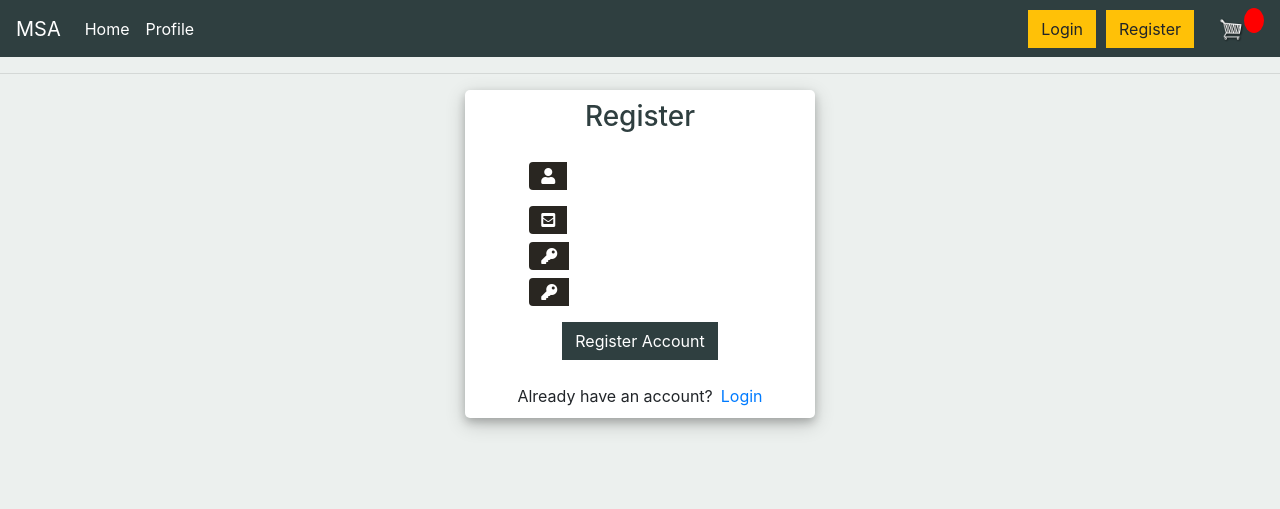
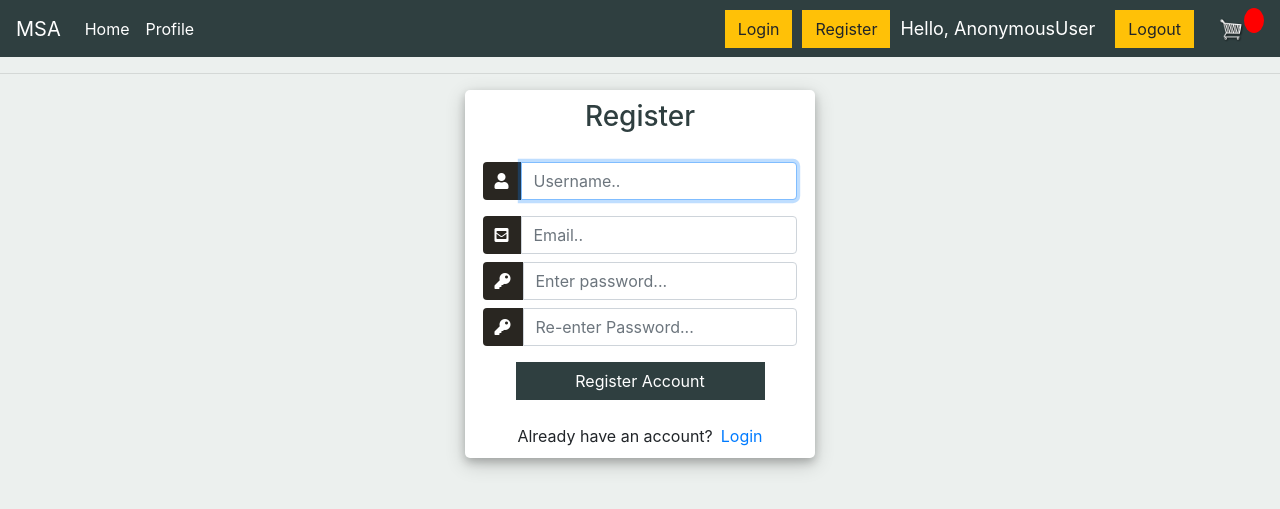
Before and after one commit to Mohamed-Salem-Ali/e-commerce, a Django app: page /auth/register/ in a window 1280 px wide. Shown: the top 509 px of the page. Run offline with Django 5.2, Linux system fonts and the light colour scheme; some libraries are stand-ins or nearby versions.

Commit message:
Feat(Auth): Login and Logout Configuration - Edit "urls.py" by adding the new paths for auth pages - Add register, login and logout functions - Add message to user and logout button in Navbar - Add styling for user hello message

```diff
--- a/authentication/templates/authentication/login.html
+++ b/authentication/templates/authentication/login.html
@@ -11,6 +11,7 @@
             </div>
             <div class="d-flex justify-content-center form_container">
                 <form method="POST" action="">
+                    {% csrf_token %}
                     <div class="input-group mb-3">
                         <div class="input-group-append">
                             <span class="input-group-text"><i class="fas fa-user"></i></span>
--- a/authentication/urls.py
+++ b/authentication/urls.py
@@ -1,12 +1,13 @@
 from django.urls import path, include
 
-from authentication.views import UserProfileView, profile, register, login
+from authentication.views import  loginPage, logoutUser, profile, registerPage
 
 urlpatterns = [
     path('api/', include('dj_rest_auth.urls')),  # Login, Logout, Password Reset
     path('api/registration/', include('dj_rest_auth.registration.urls')),  # Register
-    path('api/profile/', UserProfileView.as_view(), name='user-profile'),
-    path("login/", login, name="login"),
-    path("register/", register, name="register"),
+    #path('api/profile/', UserProfileView.as_view(), name='user-profile'),
+    path("login/", loginPage, name="login"),
+    path("register/", registerPage, name="register"),
+    path('logout/',logoutUser,name="logout"),
     path('profile',profile,name="profile")
 ]
--- a/authentication/views.py
+++ b/authentication/views.py
@@ -1,25 +1,40 @@
-from django.shortcuts import render
-from rest_framework import generics, permissions
-from .models import Customer
-from .serializers import UserProfileSerializer
-# Create your views here.
-class UserProfileView(generics.RetrieveUpdateAPIView):
-    queryset = Customer.objects.all()
-    serializer_class = UserProfileSerializer
-    permission_classes = [permissions.IsAuthenticated]
+from pyexpat.errors import messages
+from django.shortcuts import render ,redirect
+from django.contrib.auth.models import User
+from django.contrib.auth import authenticate, login, logout
+from .forms import CreateUserForm
+from django.contrib import messages
 
-    def get_object(self):
-        return self.request.user
+def registerPage(request):
+    form = CreateUserForm()
+    if request.method == 'POST':
+        form = CreateUserForm(request.POST)
+        if form.is_valid():
+            form.save()
+            user_name = form.cleaned_data.get('username')
+            messages.success(request, 'User was created for '+user_name)
 
-def register(request):
+            return redirect('login')
+    context={'form': form}
+    return render(request,'authentication/register.html',context)
+
+def loginPage(request):
+    if request.method == 'POST':
+        username=request.POST.get('username')
+        password=request.POST.get('password')
+
+        user = authenticate(request,username=username,password=password)
+        if user is not None:
+            login(request,user)
+            return redirect('home')
+        else:
+            messages.info(request, 'username or password is incorrect')
     context={}
-    return render(request,'authentication/register.html')
+    return render(request,'authentication/login.html',context)
 
-
-def login(request):
-    context={}
-    return render(request,'authentication/login.html')
-
+def logoutUser(request):
+    logout(request)
+    return redirect('login')
 
 def profile(request):
     context={}
--- a/core/templates/core/base.html
+++ b/core/templates/core/base.html
@@ -41,6 +41,10 @@
 
 
                 <a href="{% url 'register' %}" id="nav-btn" class="btn btn-warning me-2">Register</a>
+
+                <span class="user-info">Hello, {{request.user}}</span>
+                <a href="{% url 'logout' %}" id="nav-btn" class="btn btn-warning me-2">Logout</a>
+
 
                 <a href="{% url 'cart' %}">
                     <img id="cart-icon" src="{% static 'images/cart.png' %}">
--- a/static/CSS/main.css
+++ b/static/CSS/main.css
@@ -110,6 +110,12 @@ h6 {
     display: none !important;
 }
 
+.user-info {
+    font-size: 18px;
+    color: #fff;
+    margin-right: 20px;
+}
+
 /* Register and Login Form */
 .user_card {
     width: 350px;
```
